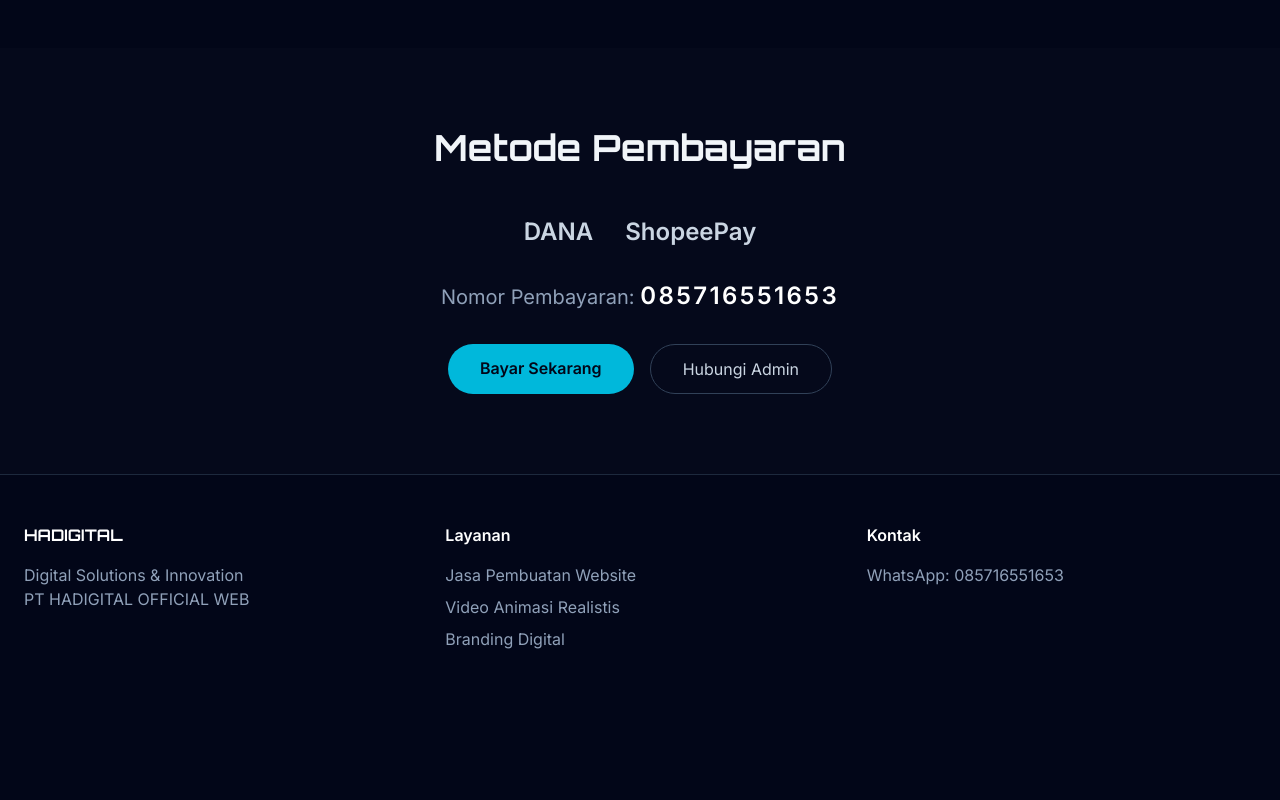
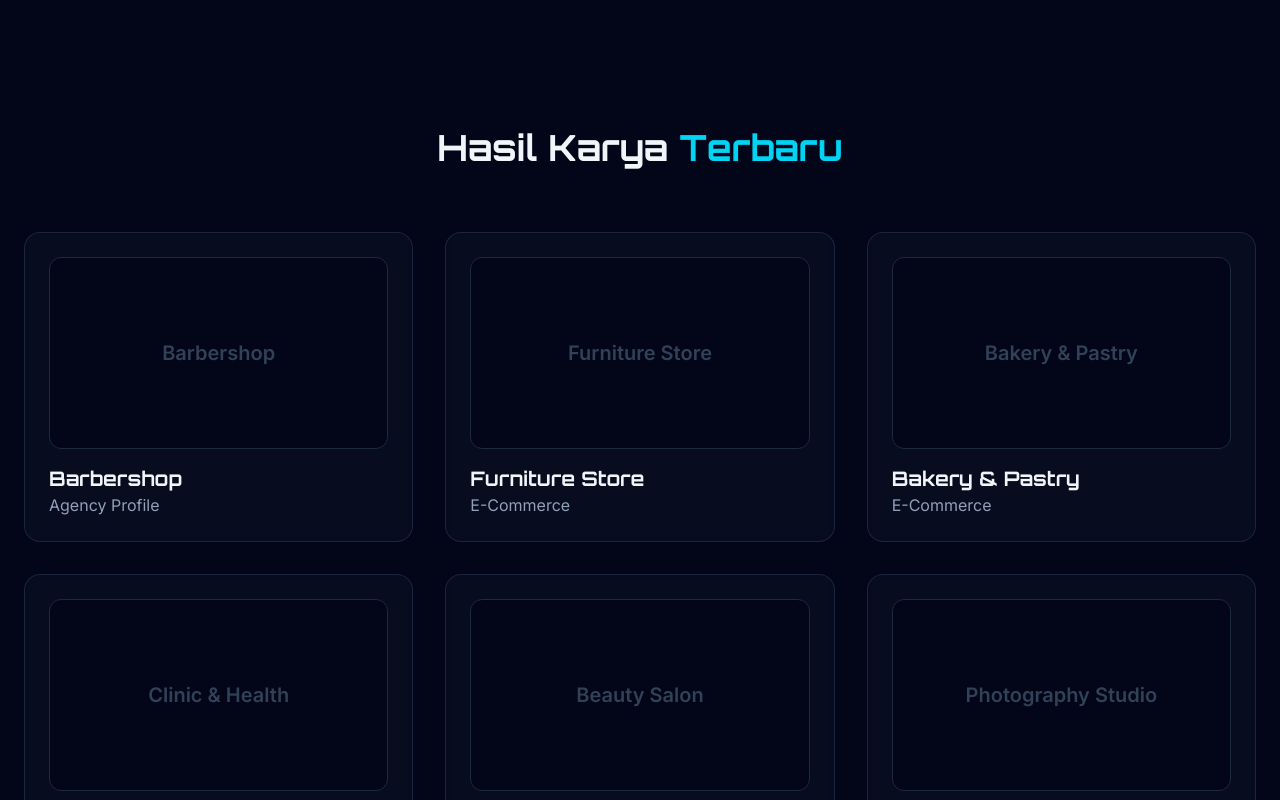
Before and after one commit to idin77/onlin-shop-kadigital, a React (Vite) app: page / in a window 1280 px wide. Shown: the part 2240-3040 px from the top of the page. Before the commit the page ends 2939 px from the top, so only its background shows below. Built offline with nearby package versions, Linux system fonts and the light colour scheme.

Commit message:
feat: add portfolio section to landing page
Integrate a new Portfolio component to showcase recent digital projects, improving client visibility and project highlights.

```diff
--- a/src/App.tsx
+++ b/src/App.tsx
@@ -6,6 +6,7 @@
 import Hero from './components/Hero';
 import WebsiteServices from './components/WebsiteServices';
 import VideoServices from './components/VideoServices';
+import Portfolio from './components/Portfolio';
 import Payment from './components/Payment';
 import Footer from './components/Footer';
 import FloatingWhatsApp from './components/FloatingWhatsApp';
@@ -16,6 +17,7 @@
       <Hero />
       <WebsiteServices />
       <VideoServices />
+      <Portfolio />
       <Payment />
       <Footer />
       <FloatingWhatsApp />
--- /dev/null
+++ b/src/components/Portfolio.tsx
@@ -0,0 +1,38 @@
+import {motion} from 'motion/react';
+
+const projects = [
+  {name: 'Barbershop', category: 'Agency Profile'},
+  {name: 'Furniture Store', category: 'E-Commerce'},
+  {name: 'Bakery & Pastry', category: 'E-Commerce'},
+  {name: 'Clinic & Health', category: 'Corporate'},
+  {name: 'Beauty Salon', category: 'Agency Profile'},
+  {name: 'Photography Studio', category: 'Portfolio'},
+  {name: 'Coffee Shop', category: 'E-Commerce'},
+  {name: 'CleanPro Services', category: 'Agency Profile'},
+  {name: 'StyleHub Fashion', category: 'E-Commerce'},
+];
+
+export default function Portfolio() {
+  return (
+    <section id="portfolio" className="py-20 px-6 max-w-7xl mx-auto">
+      <h2 className="font-display text-4xl font-bold text-center mb-16 text-slate-100">
+        Hasil Karya <span className="text-cyan-400">Terbaru</span>
+      </h2>
+      <div className="grid md:grid-cols-2 lg:grid-cols-3 gap-8">
+        {projects.map((p, i) => (
+          <motion.div
+            key={i}
+            whileHover={{y: -10}}
+            className="bg-slate-900/40 backdrop-blur-sm border border-slate-700/50 p-6 rounded-2xl hover:border-cyan-500/50 transition-all group"
+          >
+            <div className="h-48 bg-slate-950 rounded-xl mb-4 flex items-center justify-center border border-slate-800 text-slate-700 font-bold text-xl group-hover:text-cyan-500 transition-colors">
+              {p.name}
+            </div>
+            <h3 className="font-display text-xl font-bold text-slate-100">{p.name}</h3>
+            <p className="text-slate-400">{p.category}</p>
+          </motion.div>
+        ))}
+      </div>
+    </section>
+  );
+}
```
